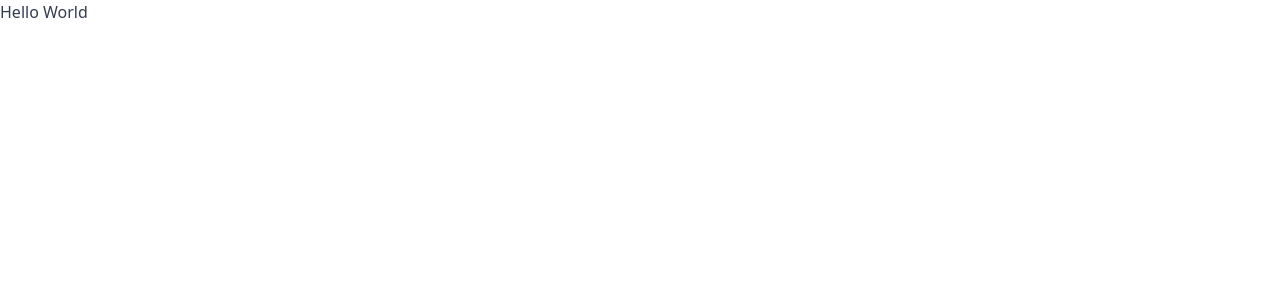
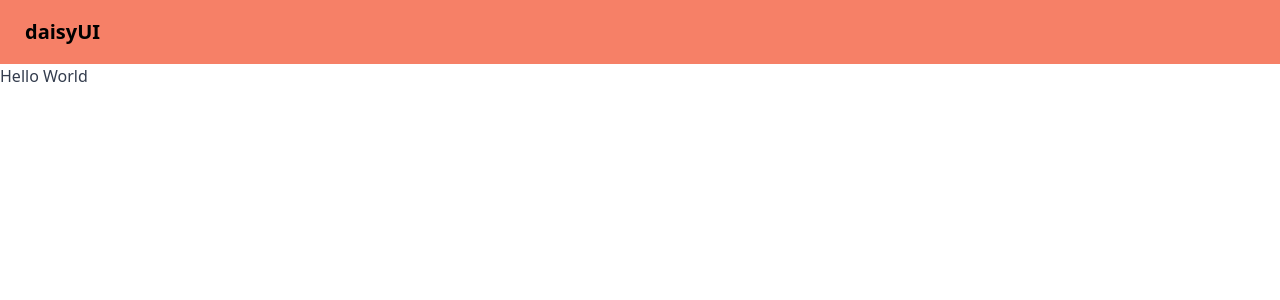
Before and after one commit to massimilianoporzio/nuxt4-travel-log, a Nuxt app: page / in a window 1280 px wide. Shown: the top 300 px of the page. Built offline with nearby package versions, Linux system fonts and the light colour scheme.

Commit message:
ok navbar daisyUI

```diff
--- /dev/null
+++ b/app/components/app/nav-bar.vue
@@ -0,0 +1,11 @@
+/*
+ *   Copyright (c) 2025 Massimiliano Porzio
+ *   All rights reserved.
+ */
+<template>
+  <div class="navbar bg-accent text-accent-content">
+    <button class="btn btn-ghost text-xl">
+      daisyUI
+    </button>
+  </div>
+</template>
--- a/layouts/default.vue
+++ b/app/layouts/default.vue
@@ -1,5 +1,10 @@
+/*
+ *   Copyright (c) 2025 Massimiliano Porzio
+ *   All rights reserved.
+ */
 <template>
   <div class="flex min-h-screen flex-col">
+    <app-nav-bar />
     <main>
       <slot />
     </main>
--- a/package.json
+++ b/package.json
@@ -16,11 +16,11 @@
     "@nuxt/eslint": "1.7.1",
     "@nuxt/icon": "1.15.0",
     "@tailwindcss/vite": "^4.1.11",
-    "daisyui": "^5.0.47",
-    "eslint": "^9.0.0",
+    "daisyui": "^5.0.48",
+    "eslint": "^9.32.0",
     "nuxt": "^4.0.1",
     "tailwindcss": "^4.1.11",
-    "vue": "^3.5.17",
+    "vue": "^3.5.18",
     "vue-router": "^4.5.1"
   },
   "devDependencies": {
```
